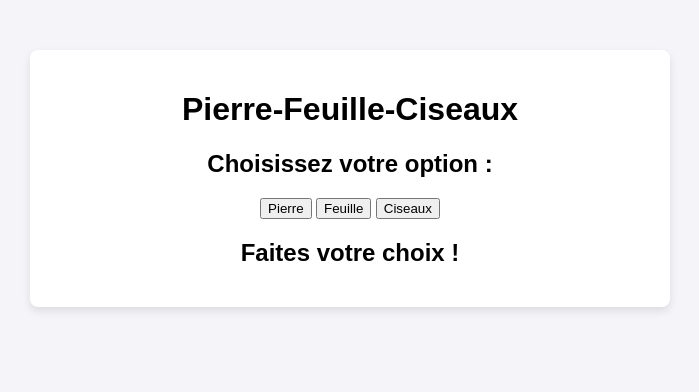
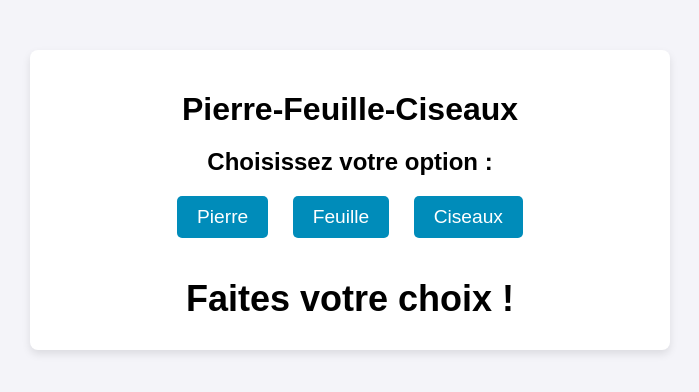
Before and after one commit to Moh-yassine/evaluation-git, a plain HTML site: page index.html in a window 1280 px wide. Shown: the whole page, without its empty margins (290-989 px from the left). Drawn offline with Linux system fonts and the light colour scheme.

Commit message:
Ajout du style pour la mise en page du jeu

```diff
--- a/styles.css
+++ b/styles.css
@@ -12,3 +12,38 @@ body {
     border-radius: 8px;
     box-shadow: 0 4px 8px rgba(0, 0, 0, 0.1);
   }
+
+  h1 {
+    font-size: 2em;
+    margin-bottom: 20px;
+  }
+
+  h2 {
+    margin: 10px 0;
+  }
+
+  button {
+    padding: 10px 20px;
+    margin: 10px;
+    font-size: 1.2em;
+    background-color: #008CBA;
+    color: white;
+    border: none;
+    border-radius: 5px;
+    cursor: pointer;
+  }
+
+  button:hover {
+    background-color: #007B9E;
+  }
+
+  #result {
+    margin-top: 30px;
+    font-size: 1.5em;
+    font-weight: bold;
+  }
+
+  #score-board {
+    margin: 20px 0;
+    font-size: 1.2em;
+  }
```
